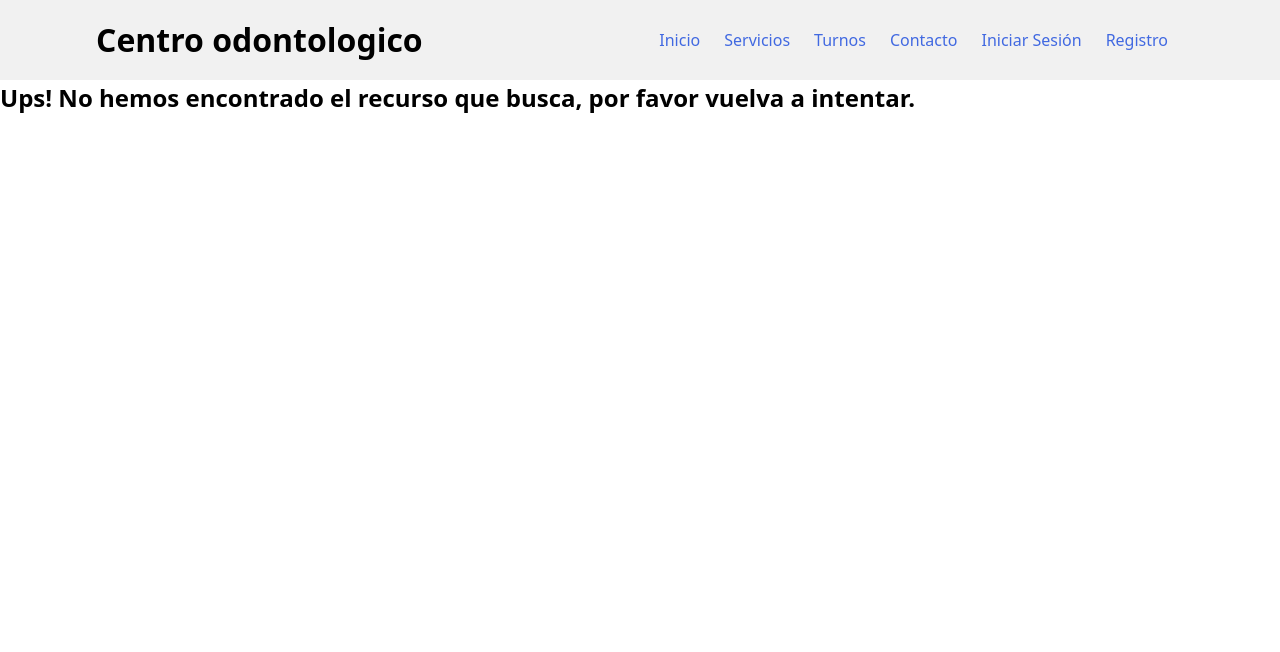
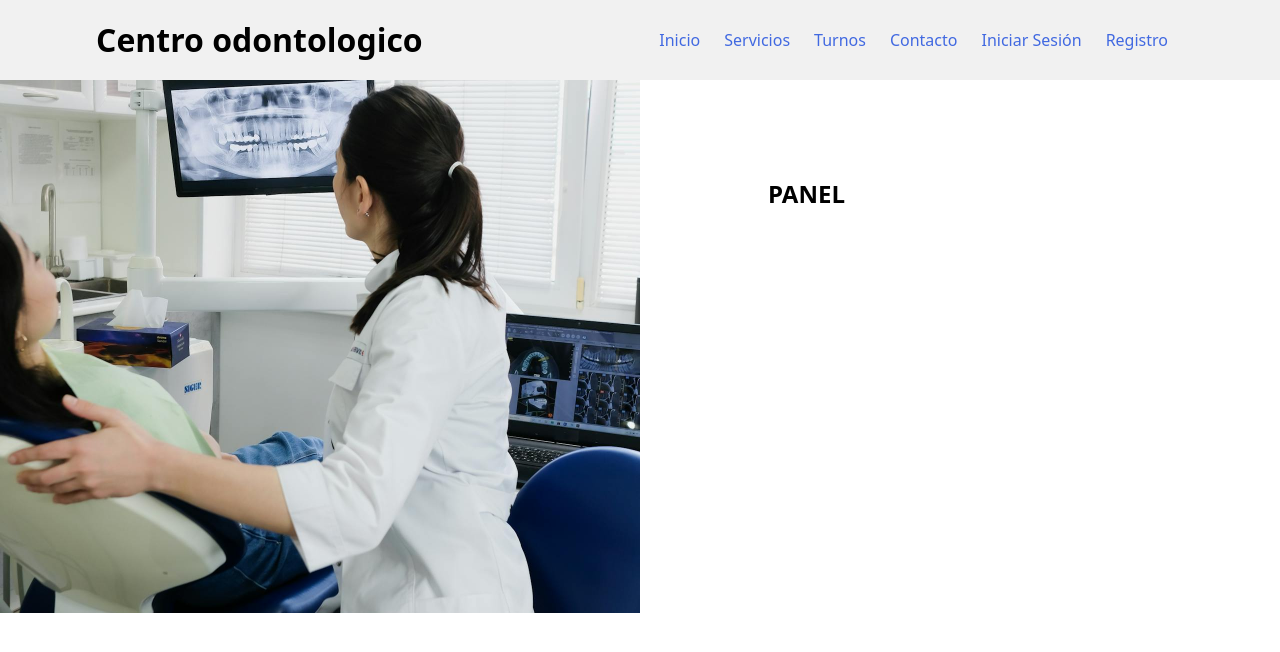
Before and after one commit to MatiIvanoff/centro-odontologico, a React (Vite) app: page /panel in a window 1280 px wide. Shown: the top 652 px of the page. Built offline with nearby package versions, Linux system fonts and the light colour scheme; no server answers; sample sign-in values are in the browser's storage.

Commit message:
Implementación de rutas protegidas Admin

```diff
--- a/src/App.jsx
+++ b/src/App.jsx
@@ -13,6 +13,8 @@ import { AuthProvider } from "./context/authContext"
 import { EspecialistasServicio } from "./pages/DetalleServicio/EspecialistasServicio/EspecialistasServicio"
 import { ServiceProvider } from "./context/ServiceContext"
 import { ProfesionalesProvider } from "./context/ProfesionalesContext"
+import { Panel } from "./pages/admin/Panel/Panel"
+import { RutasProtegidasAdmin } from "./RutasProtegidasAdmin"
 
 
 
@@ -24,6 +26,7 @@ function App() {
         <ProfesionalesProvider>
           <MainHeader />
           <Routes>
+
             <Route path="/" element={<Home />} />
             <Route path="/contacto" element={<Contacto />} />
             <Route path="/servicios" element={<Servicios />} />
@@ -33,6 +36,13 @@ function App() {
 
             <Route path="/registro" element={<RegistroDos />} />
             <Route path="/login" element={<Login />} />
+
+
+            <Route element={<RutasProtegidasAdmin />}>
+              <Route path="/panel" element={<Panel />} />
+            </Route>
+
+
 
 
             <Route path="/*" element={<NotFound />} />
--- /dev/null
+++ b/src/RutasProtegidasAdmin.jsx
@@ -0,0 +1,22 @@
+import { Navigate, Outlet } from "react-router";
+import { useAuthContext } from "./context/authContext"
+
+
+export const RutasProtegidasAdmin = () => {
+    const { estaAutenticado, loadingAuth, usuario } = useAuthContext();
+
+    console.log(estaAutenticado);
+    console.log(usuario);
+
+
+    if (!loadingAuth) {
+        if (!estaAutenticado) {
+            return <Navigate to='/login' replace />
+        }
+        if (usuario.rol != 'admin') {
+            return <Navigate to='/' replace />
+        }
+    }
+
+    return <Outlet />
+}
--- a/src/context/AuthContext.jsx
+++ b/src/context/AuthContext.jsx
@@ -33,6 +33,7 @@ export const AuthProvider = ({ children }) => {
         try {
             const response = await peticionLogin(usuario);
             loginUser(response.data.usuario)
+            console.log(response.data.usuario);
             localStorage.setItem('token', response.data.token)
         } catch (error) {
             setAuthErrors(error.response.data.message)
@@ -64,7 +65,7 @@ export const AuthProvider = ({ children }) => {
         if (token) {
             try {
                 const response = await peticionVerificarLogin();
-                loginUser(response.data.usuario)
+                loginUser(response.data)
             } catch (error) {
                 setAuthErrors(error.response.data.message)
             }
--- /dev/null
+++ b/src/pages/admin/Panel/Panel.jsx
@@ -0,0 +1,15 @@
+
+
+export const Panel = () => {
+    return (
+        <section className='seccion-registro'>
+            <div className='contenedor-portada'>
+                <img src="/portada-registro.jpg" alt="" />
+            </div>
+
+            <div className='contenedor-registro'>
+                <h2>PANEL</h2>
+            </div>
+        </section>
+    )
+}
```
